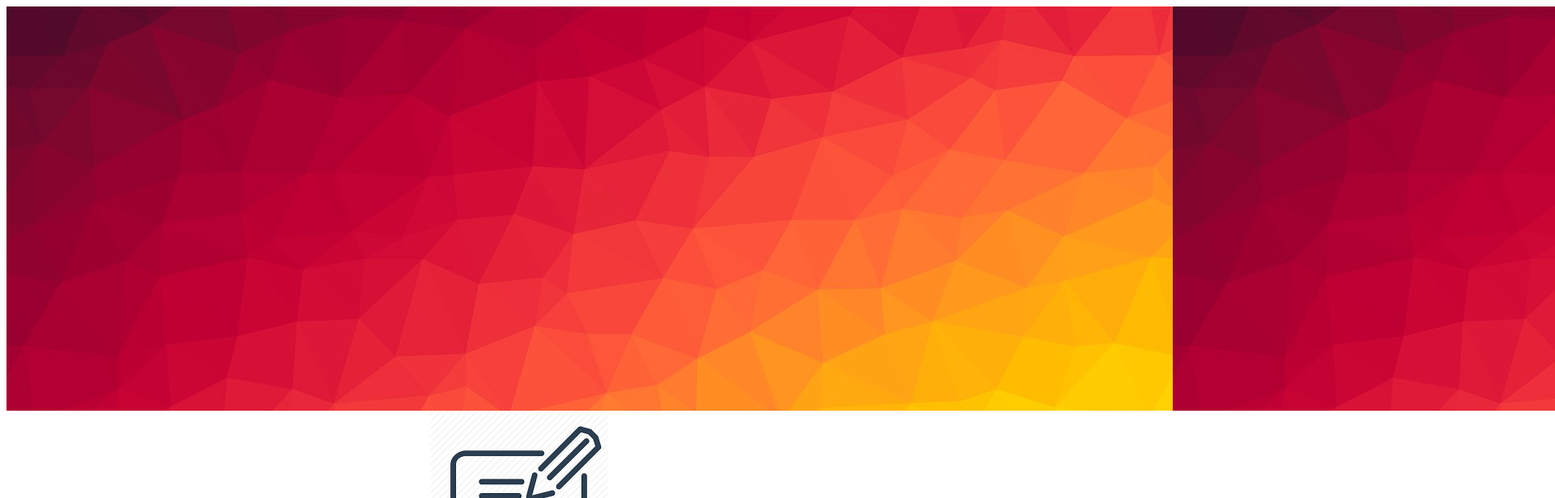
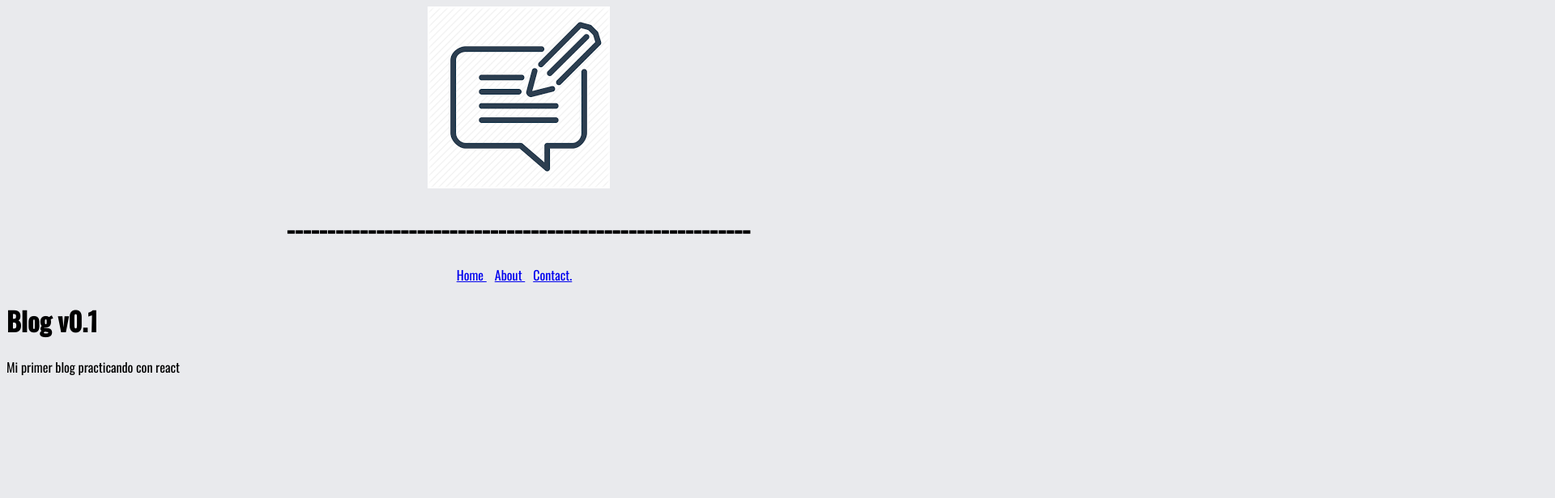
Before and after one commit to gastonamarilla/Blog-v0.1, a React (Create React App) app: page / in a window 1280 px wide. Shown: the top 616 px of the page at 81% size, 1920 px wide, since content can reach past the window. Built offline with nearby package versions, Linux system fonts and the light colour scheme.

Commit message:
Cambiando la fuente

```diff
--- a/public/index.html
+++ b/public/index.html
@@ -24,7 +24,8 @@
       work correctly both with client-side routing and a non-root public URL.
       Learn how to configure a non-root public URL by running `npm run build`.
     -->
-    <title>React App</title>
+    <title>Personal Blog</title>
+    <link href="https://fonts.googleapis.com/css2?family=Oswald:wght@400;500&display=swap" rel="stylesheet">
   </head>
   <body>
     <noscript>You need to enable JavaScript to run this app.</noscript>
--- /dev/null
+++ b/src/App.css
@@ -0,0 +1,4 @@
+body{
+    background:#e9eaed;
+    font-family: 'Oswald', sans-serif;
+}
--- a/src/App.js
+++ b/src/App.js
@@ -1,4 +1,5 @@
 import React, { Component } from 'react';
+import './App.css'
 import {BrowserRouter as Router,Route,Switch} from 'react-router-dom';
 import Home from './pages/Home';
 import About from './pages/About';
@@ -6,15 +7,15 @@ import Contact from './pages/Contact';
 import Header from './components/Header';
 import './styles.css';
 import PostList from './components/PostList';
-import Section from './components/Section';
+
 
 
 class App extends Component{
   render(){
+
 return(
 
 <Router>
-<Section/>
   <div>
     <Switch>
             <Route exact path="/" component={Home} />
@@ -25,15 +26,9 @@ return(
   <Header/>
   </div>
   <PostList/>
-
 </Router>
 
 );
 }
 }
-
-
-
-
-
 export default App;
--- /dev/null
+++ b/src/Background.css
@@ -0,0 +1,13 @@
+body,html {
+
+    height:100%;
+}
+
+.bg{
+    background-image: url("./images/Background.jpg");
+    height: 100vh;
+    background-position: center;
+    background-repeat: no-repeat;
+    background-size: cover;
+
+}
--- a/src/components/Section.js
+++ /dev/null
@@ -1,22 +0,0 @@
-import React, { Component } from 'react';
-import Background from '../images/Background.jpg';
-
-
-
-var sectionStyle = {
-    width: "200%",
-    height: "500px",
-    backgroundImage: "url(" + Background + ")"
-
-
-};
-
-
-class Section extends Component {
-render(){
-    return(
-        <section style={sectionStyle}>
-        </section>
-    );
-};
-}export default Section;
--- a/src/styles.css
+++ b/src/styles.css
@@ -1,16 +1,8 @@
 header {
     text-align: center;
-    color: blueviolet;
-
 
 }
 
 .nav a{
     margin-right: 10px;
 }
-
-style {
-
-    background-color: gray;
-
-}
```
Also changed, not shown: src/components/BackgroundImagePage.js (added, +10 -0 lines).
